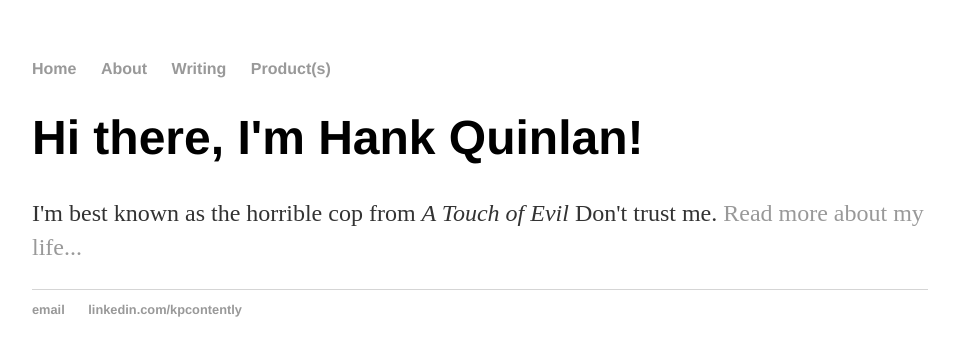
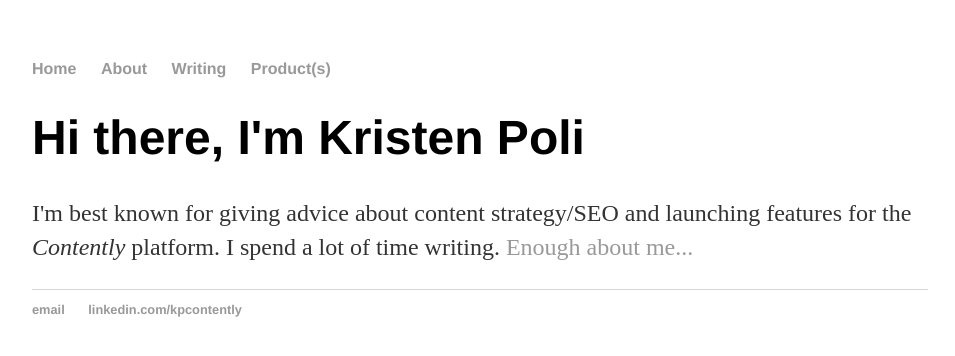
Before and after one commit to kristenepoli/portfolio, a Jekyll site: the page built from index.html, in a window 1280 px wide. Shown: the top 356 px of the page, without its empty margins (160-1115 px from the left). Built offline with Jekyll 4.4.1, drawn with Linux system fonts in a browser that asks for light colours.

Commit message:
Update index.html

```diff
--- a/index.html
+++ b/index.html
@@ -1,8 +1,8 @@
 ---
 layout: default
-title: Hank Quinlan, Horrible Cop
+title: It's nice to meet you
 ---
 <div class="blurb">
-	<h1>Hi there, I'm Hank Quinlan!</h1>
-	<p>I'm best known as the horrible cop from <em>A Touch of Evil</em> Don't trust me. <a href="/about">Read more about my life...</a></p>
+	<h1>Hi there, I'm Kristen Poli</h1>
+	<p>I'm best known for giving advice about content strategy/SEO and launching features for the <em>Contently</em> platform. I spend a lot of time writing. <a href="/about">Enough about me...</a></p>
 </div><!-- /.blurb -->
```
